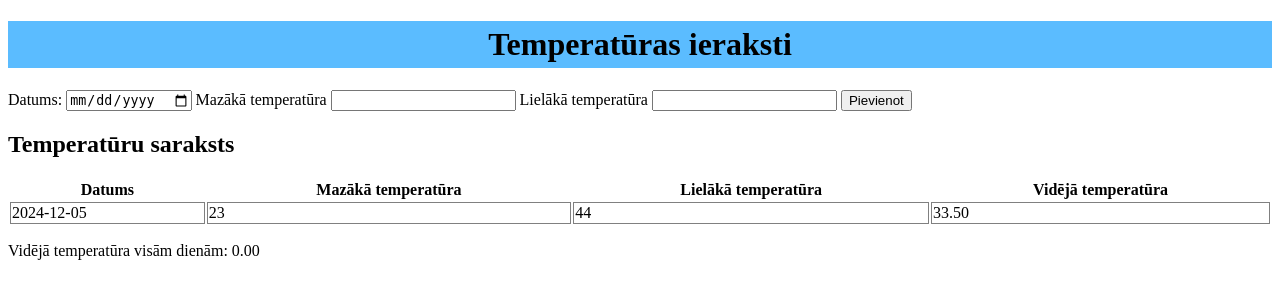
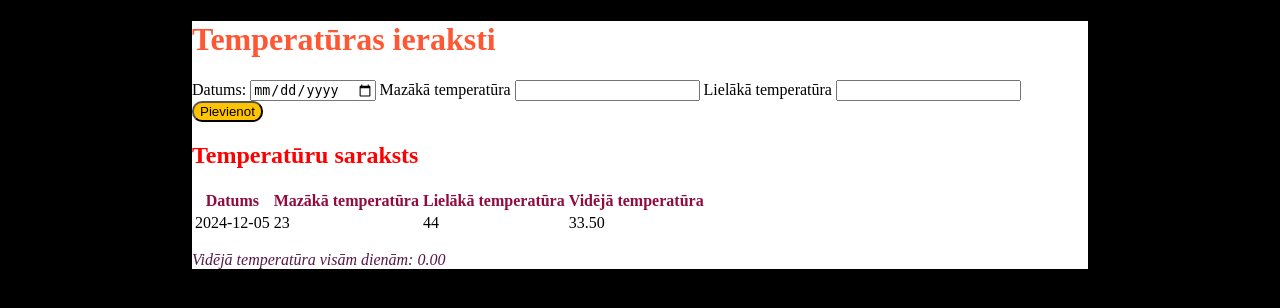
Before and after one commit to ThomasShelby1234/12..KLASE.1, a Flask app: template templates/index.html in a window 1280 px wide. Shown: the top 308 px of the page. Run offline with Flask 3, Linux system fonts and the light colour scheme; the template is opened without the code that fills it, so the values that code supplies are empty.

Commit message:
1111
111

```diff
--- /dev/null
+++ b/static/style.css
@@ -0,0 +1,41 @@
+/* Krāsu palete: https://www.color-hex.com/color-palettes/ */
+body {
+    background-color: #000000; /* Gaisākā krāsa */
+    margin: 0;
+    padding: 0;
+    width: 70%;
+    margin-left: auto;
+    margin-right: auto;
+}
+
+div {
+    background-color: #ffffff; /* Tumšākā krāsa */
+}
+
+h1 {
+    font-weight: bold;
+    color: #FF5733; /* Piemēram, krāsa */
+}
+
+button {
+    background-color: #FFC300; /* Poga krāsa */
+    border-radius: 10px;
+}
+
+button:hover {
+    background-color: #FF5733; /* Krāsa uz peles uzbrauciena */
+}
+
+th {
+    font-weight: bold;
+    color: #900C3F; /* Piemēram, krāsa */
+}
+
+h2 {
+    color: red;
+}
+
+#avgTemp {
+    font-style: italic;
+    color: #581845; /* Piemēram, krāsa */
+}
--- a/templates/index.html
+++ b/templates/index.html
@@ -4,7 +4,7 @@
     <meta charset="UTF-8">
     <meta name="viewport" content="width=device-width, inital-scale=1.0">
     <title>Temperatūras ieraksti</title>
-    <link rel="stylesheet" href="/static/style.css">
+    <link rel="stylesheet" href="../static/style.css">
 </head>
 <body>
     <div>
```
